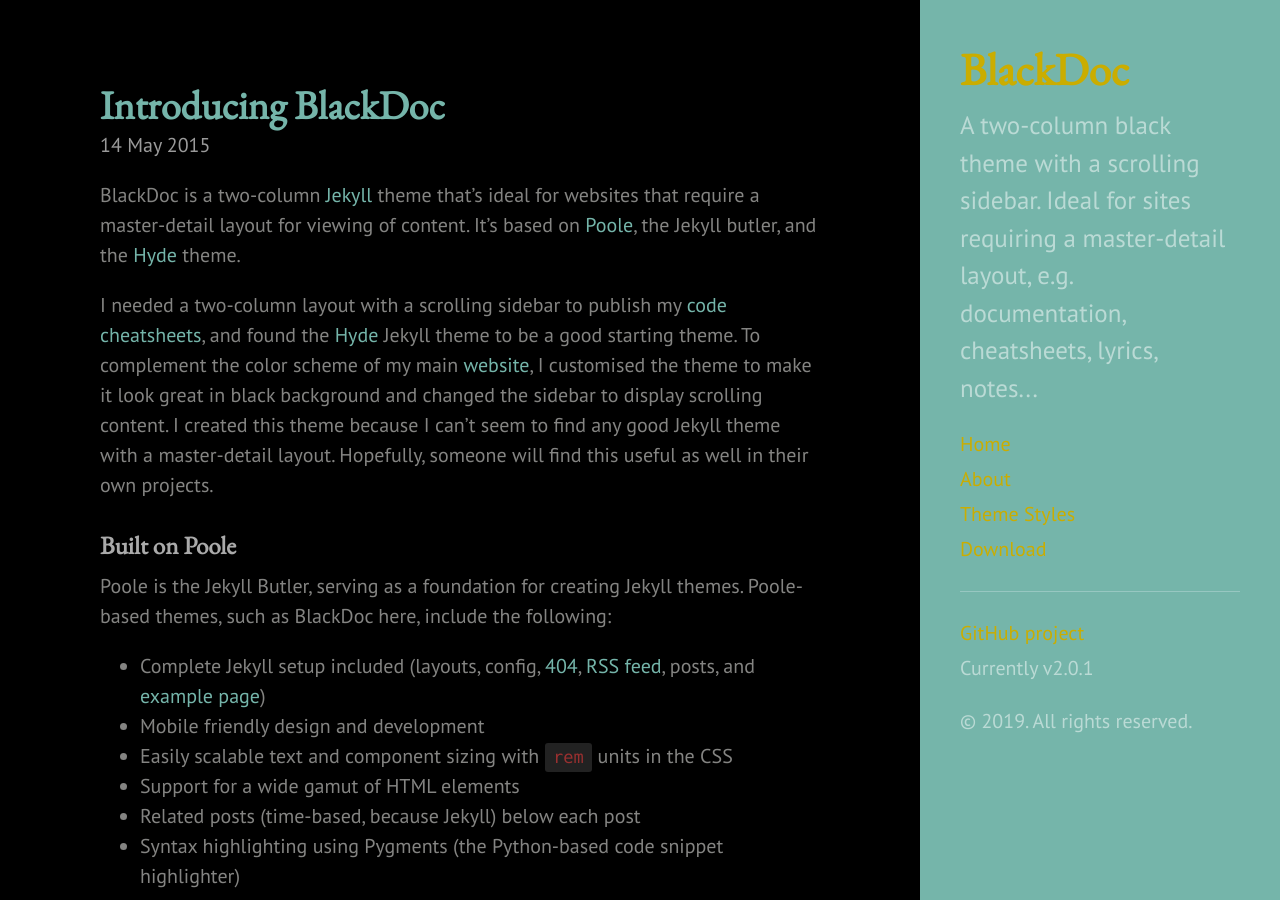
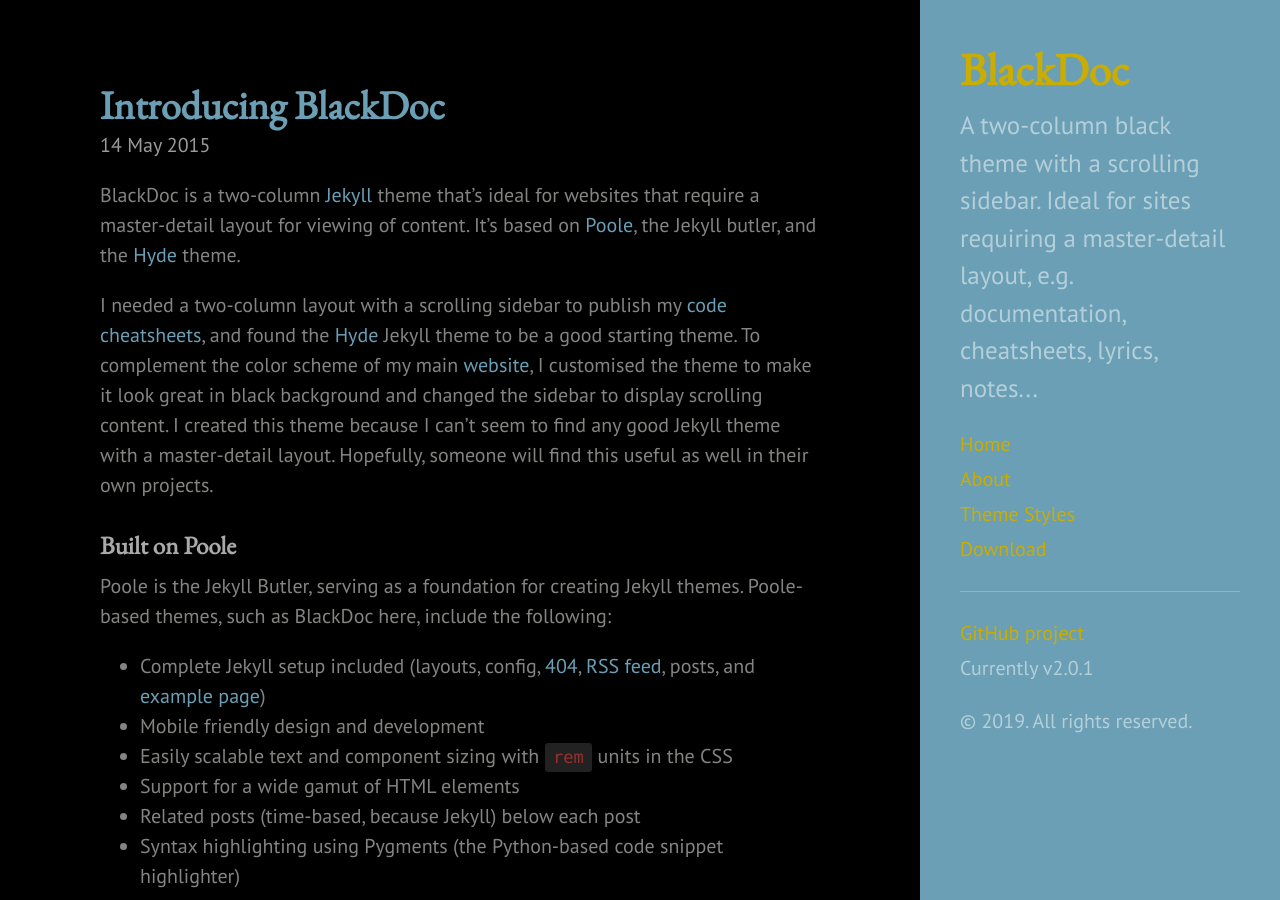
Before and after one commit to timm/Research, a Jekyll site: the page built from docs/index.html, in a window 1280 px wide and 900 px high. Built offline with Jekyll 4.4.1, drawn with Linux system fonts in a browser that asks for light colours; the list of posts is cut into pages by our own code.

Commit message:
Update default.html

```diff
--- a/docs/_layouts/default.html
+++ b/docs/_layouts/default.html
@@ -3,7 +3,7 @@
 
   {% include head.html %}
 
-  <body class="layout-reverse theme-base-0c">
+  <body class="layout-reverse theme-base-0d ">
 
     {% include sidebar.html %}
 
```
